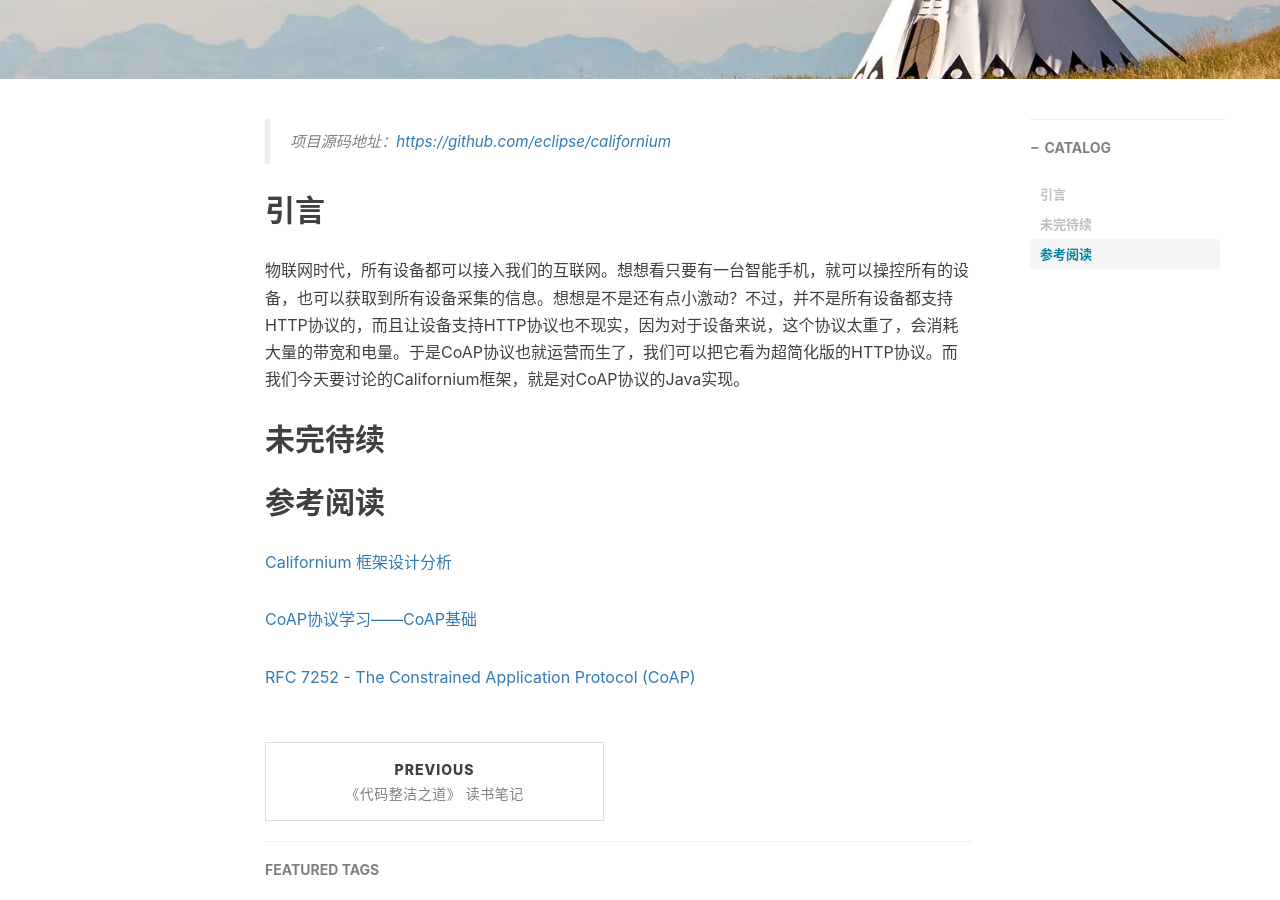
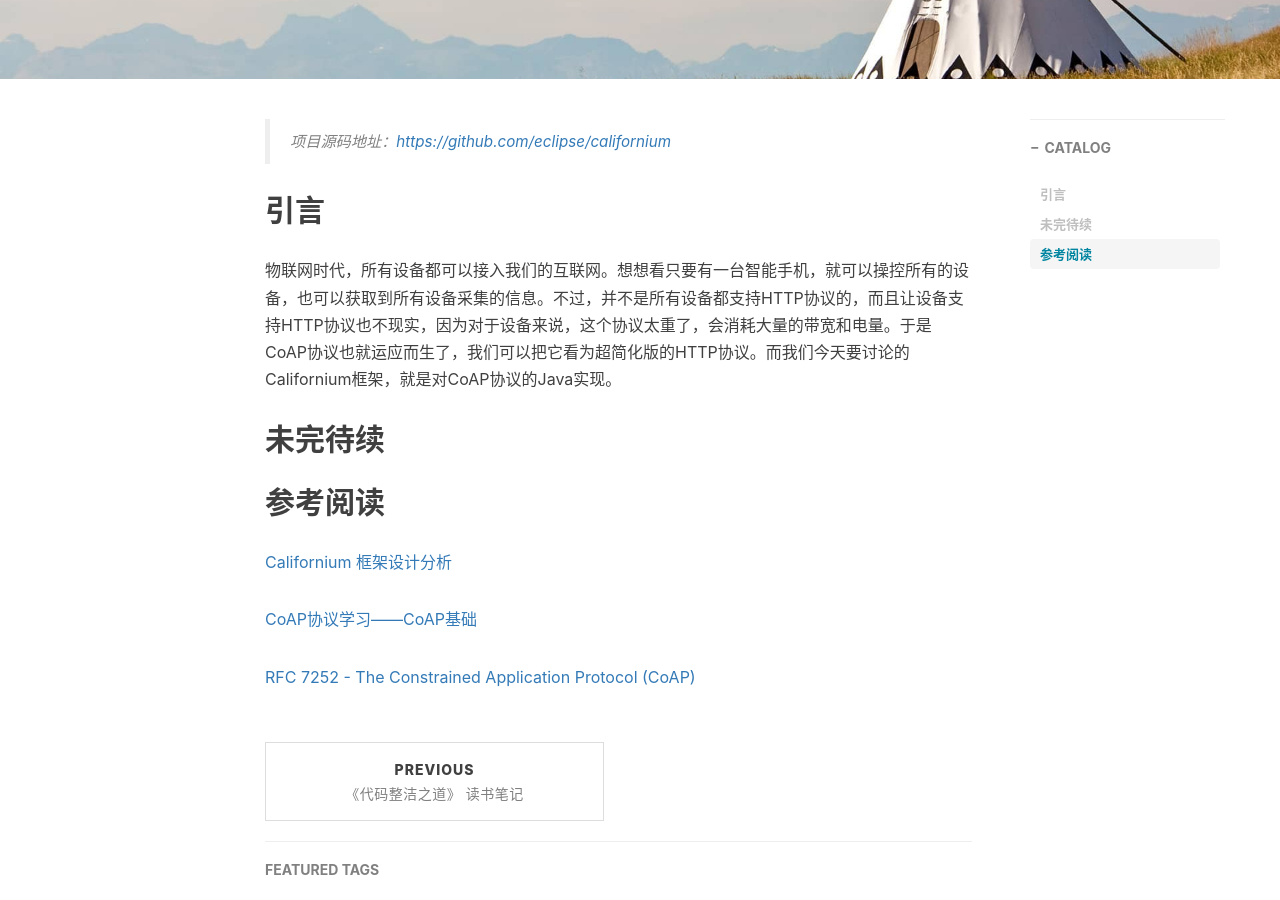
Before and after one commit to wudashan/wudashan.github.io, a Jekyll site: the page built from _posts/2017-05-07-Californium-Framework-Analysis.markdown, in a window 1280 px wide and 900 px high, scrolled down 444 px. Built offline with Jekyll 4.4.1, drawn with Linux system fonts in a browser that asks for light colours; nearby versions of some CDN libraries; comment, search, counter and statistics services are not loaded.

Commit message:
更新引言

```diff
--- a/_posts/2017-05-07-Californium-Framework-Analysis.markdown
+++ b/_posts/2017-05-07-Californium-Framework-Analysis.markdown
@@ -16,7 +16,7 @@ tags:
 
 ## 引言
 
-物联网时代，所有设备都可以接入我们的互联网。想想看只要有一台智能手机，就可以操控所有的设备，也可以获取到所有设备采集的信息。想想是不是还有点小激动？不过，并不是所有设备都支持HTTP协议的，而且让设备支持HTTP协议也不现实，因为对于设备来说，这个协议太重了，会消耗大量的带宽和电量。于是CoAP协议也就运营而生了，我们可以把它看为超简化版的HTTP协议。而我们今天要讨论的Californium框架，就是对CoAP协议的Java实现。
+物联网时代，所有设备都可以接入我们的互联网。想想看只要有一台智能手机，就可以操控所有的设备，也可以获取到所有设备采集的信息。不过，并不是所有设备都支持HTTP协议的，而且让设备支持HTTP协议也不现实，因为对于设备来说，这个协议太重了，会消耗大量的带宽和电量。于是CoAP协议也就运应而生了，我们可以把它看为超简化版的HTTP协议。而我们今天要讨论的Californium框架，就是对CoAP协议的Java实现。
 
 ## 未完待续
 
```
